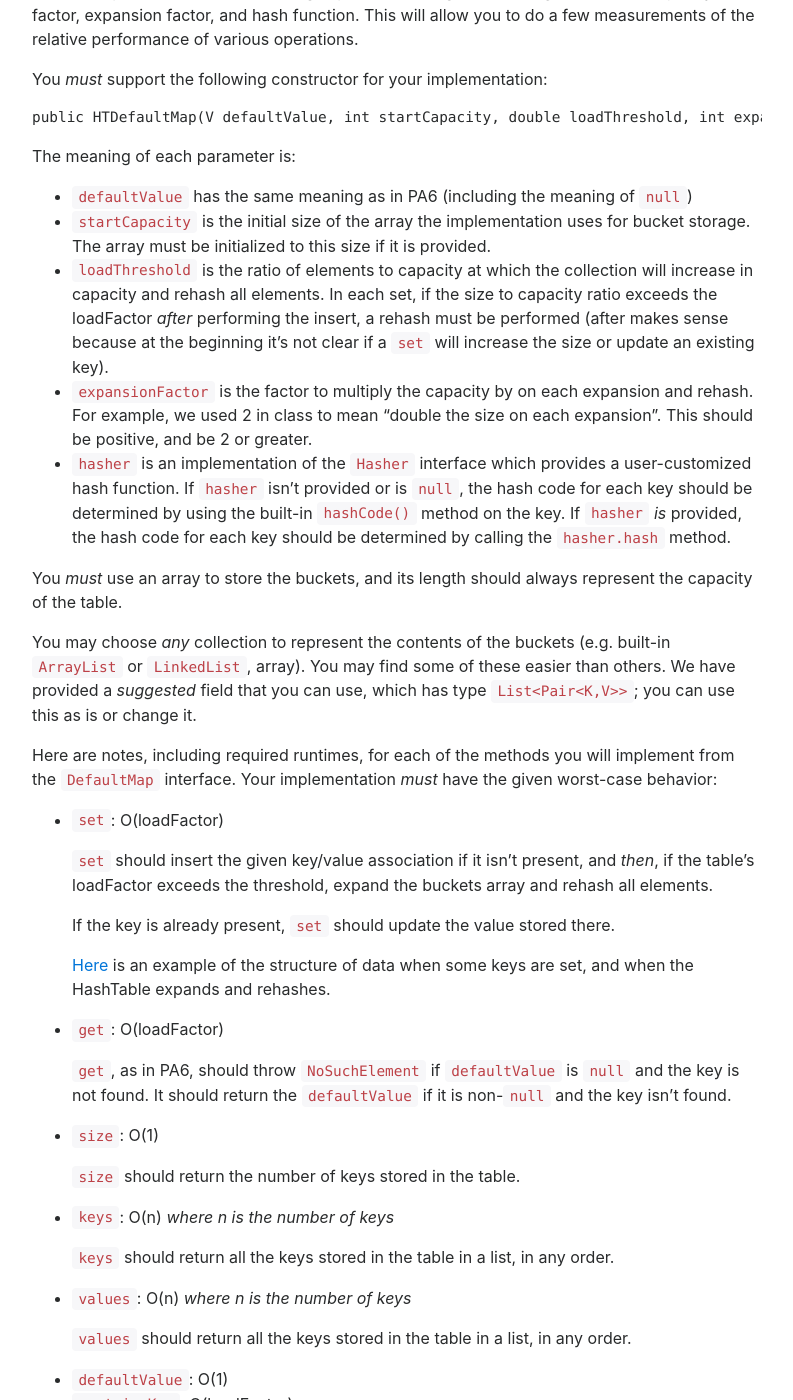
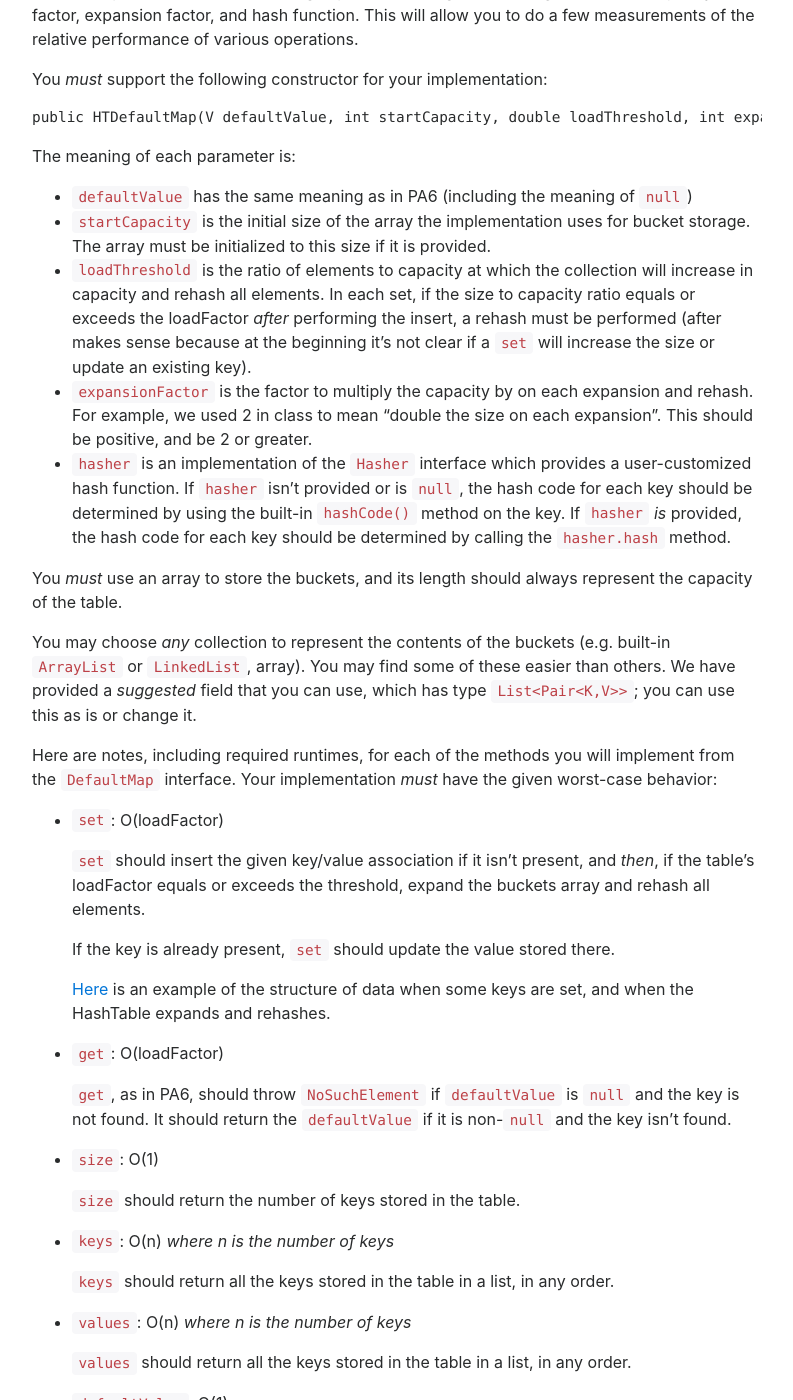
Before and after one commit to ucsd-cse12-w17/ucsd-cse12-w17.github.io, a Jekyll site: the page built from pa7/index.md, in a window 1280 px wide and 1400 px high, scrolled down 546 px. Shown: the whole window, without its empty margins (243-1036 px from the left). Built offline with Jekyll 4.4.1, drawn with Linux system fonts in a browser that asks for light colours; nearby versions of some CDN libraries.

Commit message:
>= correction

```diff
--- a/pa7/index.md
+++ b/pa7/index.md
@@ -38,7 +38,7 @@ for bucket storage. The array must be initialized to this size if it is
 provided.
 - `loadThreshold` is the ratio of elements to capacity at which the collection
 will increase in capacity and rehash all elements. In each set, if the size
-to capacity ratio exceeds the loadFactor _after_ performing the insert, a
+to capacity ratio equals or exceeds the loadFactor _after_ performing the insert, a
 rehash must be performed (after makes sense because at the beginning it's not
 clear if a `set` will increase the size or update an existing key).
 - `expansionFactor` is the factor to multiply the capacity by on each
@@ -65,7 +65,7 @@ the given worst-case behavior:
 - `set`: O(loadFactor)
 
   `set` should insert the given key/value association if it isn't present, and
-  _then_, if the table's loadFactor exceeds the threshold, expand the buckets
+  _then_, if the table's loadFactor equals or exceeds the threshold, expand the buckets
   array and rehash all elements.
 
   If the key is already present, `set` should update the value stored there.
```
